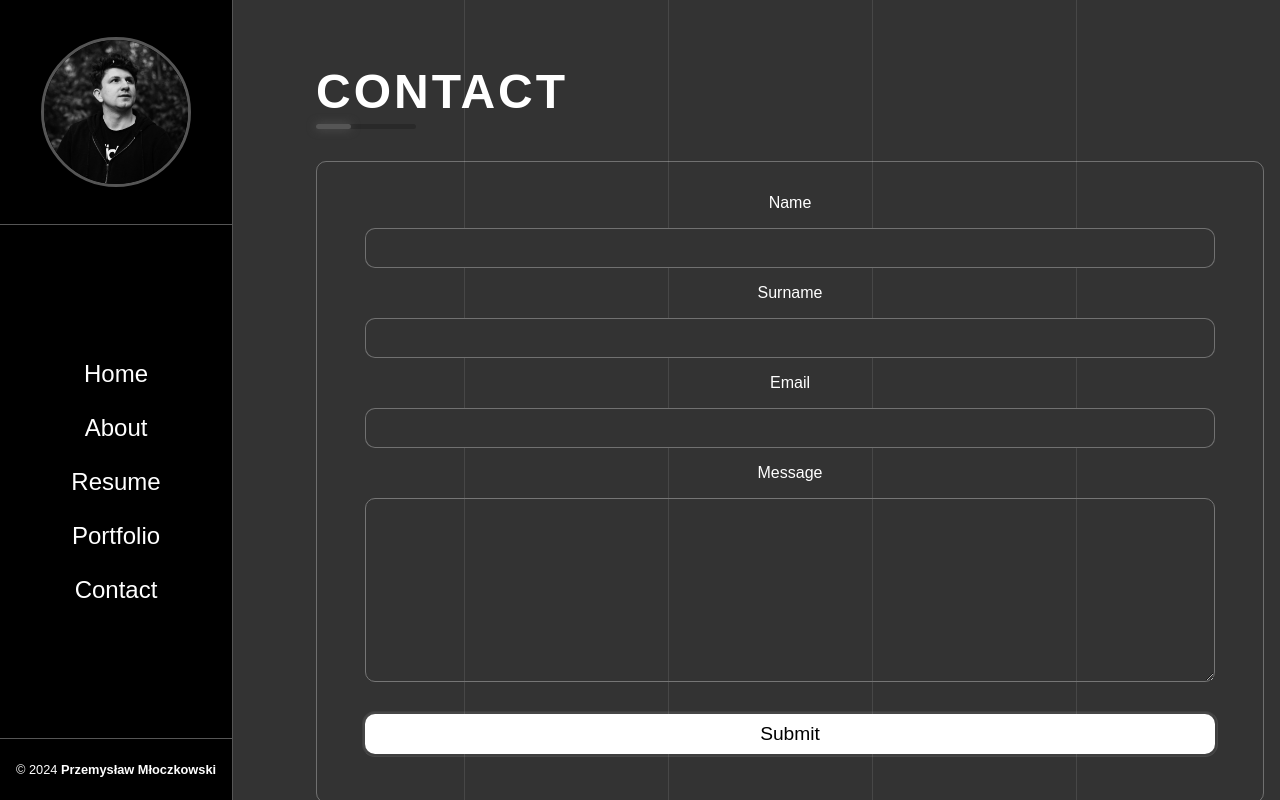
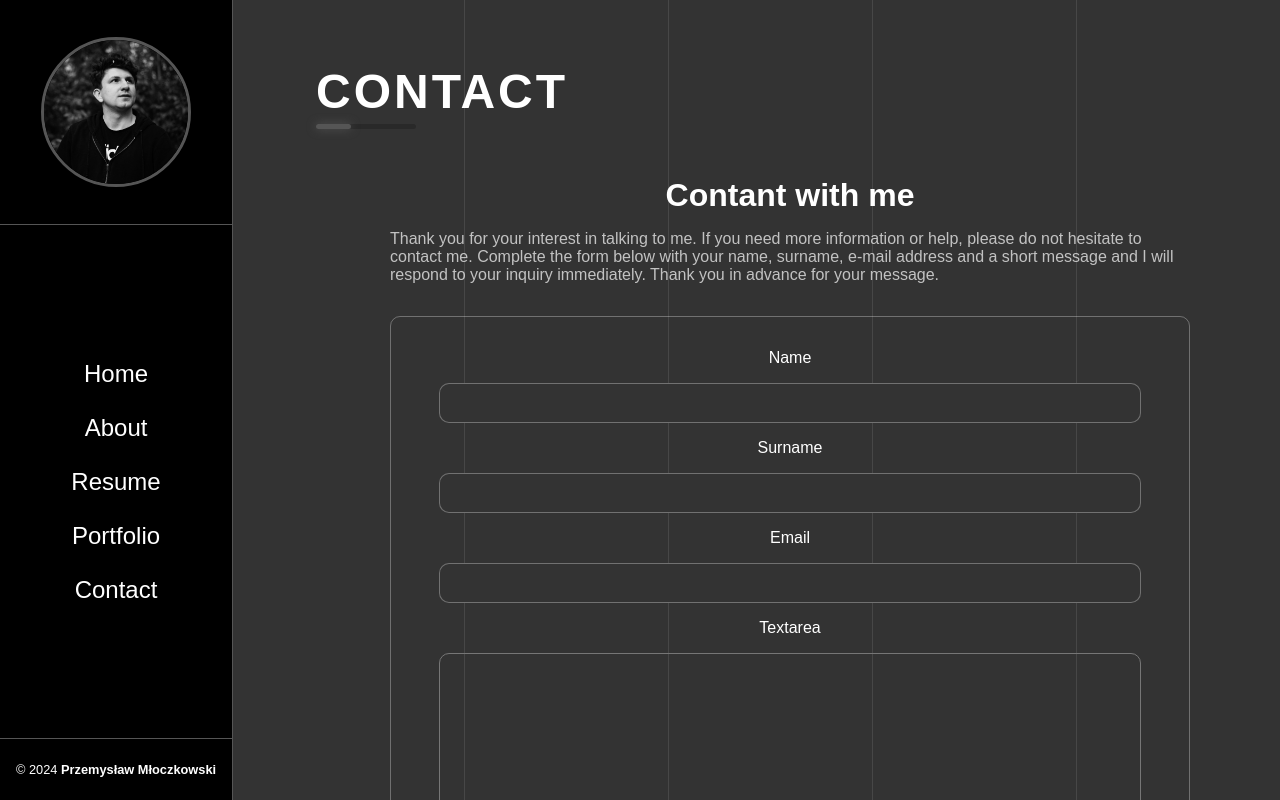
Before and after one commit to Malzagic/portfolio, a React (Create React App) app: page /contact in a window 1280 px wide. Shown: the top 800 px of the page. Built offline with nearby package versions, Linux system fonts and the light colour scheme.

Commit message:
upgrade v1.0.3

```diff
--- /dev/null
+++ b/src/components/contact/FormData.jsx
@@ -0,0 +1,58 @@
+import React, { useState } from "react";
+import Input from "./Input";
+import TextArea from "./TextArea";
+
+import styles from "./FormData.module.css";
+
+export default function FormData({ onSubmit }) {
+  const [formData, setFormData] = useState({
+    name: "",
+    surname: "",
+    email: "",
+    textarea: "",
+  });
+
+  const onChangeHandler = (e) => {
+    setFormData({ ...formData, [e.target.name]: e.target.value });
+  };
+
+  const handleSubmit = (e) => {
+    e.preventDefault();
+    onSubmit(formData);
+  };
+
+  return (
+    <form onSubmit={handleSubmit} className={styles.form} data-aos="fade-right">
+      <Input
+        type="text"
+        name="name"
+        id="name"
+        value={formData.name}
+        onChange={onChangeHandler}
+      />
+      <Input
+        type="text"
+        name="surname"
+        id="surname"
+        value={formData.surname}
+        onChange={onChangeHandler}
+      />
+      <Input
+        type="email"
+        name="email"
+        id="email"
+        value={formData.email}
+        onChange={onChangeHandler}
+      />
+      <TextArea
+        name="textarea"
+        id="textarea"
+        col={30}
+        row={10}
+        value={formData.textarea}
+        onChange={onChangeHandler}
+      />
+      <button type="submit" className={styles.submit}>Submit</button>
+    </form>
+  );
+}
--- /dev/null
+++ b/src/components/contact/FormData.module.css
@@ -0,0 +1,71 @@
+.form {
+  display: flex;
+  flex-direction: column;
+  max-width: 800px;
+  margin: 0 auto;
+  padding: 2rem;
+  border: 1px solid var(--secondary-background-color-rgb-dark);
+  border-radius: 10px;
+}
+
+.form label {
+  text-align: center;
+}
+
+.form input {
+  font-size: 1.2rem;
+  color: var(--secondary-color-dark);
+  border: 1px solid var(--secondary-background-color-rgb-dark);
+  border-radius: 10px;
+  background-color: var(--main-color-dark);
+  margin: 1rem;
+  padding: 0.5rem 1rem;
+  z-index: 1;
+}
+.form input:-webkit-autofill {
+  -webkit-text-fill-color: var(--navigation-background-color-dark);
+  -webkit-box-shadow: 0 0 0px 1000px var(--secondary-color-dark) inset;
+  transition: all 0.3s ease-in-out;
+}
+
+.form input:focus-visible,
+.form input:valid {
+  color: var(--navigation-background-color-dark);
+  outline-style: groove;
+  background-color: var(--secondary-color-dark);
+  outline-color: var(--bg-lines-color-dark);
+}
+
+.form textarea {
+  color: var(--secondary-color-dark);
+  border-radius: 10px;
+  background-color: inherit;
+  padding: 1rem;
+  margin: 1rem;
+  transition: all 0.3s ease-in-out;
+  z-index: 1;
+}
+
+.form textarea:focus,
+.form textarea:valid {
+  color: var(--navigation-background-color-dark);
+  outline-style: groove;
+  background-color: var(--secondary-color-dark);
+  outline-color: var(--bg-lines-color-dark);
+}
+
+.submit {
+  font-weight: bold;
+  display: inline-block;
+  padding: 0.75rem 1rem;
+  text-align: center;
+  border: none;
+  outline: none;
+  border-radius: 5px;
+  transition: .3s all ease-in-out;
+}
+
+.submit:hover {
+  color: var(--navigation-background-color-dark);
+  background-color: var(--secondary-color-dark);
+}
--- /dev/null
+++ b/src/components/contact/Input.jsx
@@ -0,0 +1,20 @@
+import React from "react";
+import { capitalizeString } from "../../util/capitalizer";
+
+export default function Input({ type, name, id, value, onChange }) {
+  const capitalized = capitalizeString(name);
+
+  return (
+    <>
+      <label htmlFor={name}>{capitalized}</label>
+      <input
+        type={type}
+        name={name}
+        id={id}
+        value={value}
+        onChange={onChange}
+        required
+      />
+    </>
+  );
+}
--- /dev/null
+++ b/src/components/contact/TextArea.jsx
@@ -0,0 +1,21 @@
+import React from "react";
+import { capitalizeString } from "../../util/capitalizer";
+
+export default function TextArea({ name, id, col, row, value, onChange }) {
+  const capitalized = capitalizeString(name);
+
+  return (
+    <>
+      <label htmlFor="message">{capitalized}</label>
+      <textarea
+        name={name}
+        id={id}
+        cols={col}
+        rows={row}
+        value={value}
+        onChange={onChange}
+        required
+      />
+    </>
+  );
+}
--- a/src/components/pages/Contact.css
+++ /dev/null
@@ -1,71 +0,0 @@
-.contact {
-    padding-top: 3rem;
-}
-
-.contact-form {
-    display: flex;
-    flex-direction: column;
-    margin: 0 auto;
-    padding: 2rem;
-    border: 1px solid var(--secondary-background-color-rgb-dark);
-    border-radius: 10px;
-}
-
-.contact-form label {
-    text-align: center;
-}
-
-.contact-form input {
-    font-size: 1.2rem;
-    color: var(--secondary-color-dark);
-    border: 1px solid var(--secondary-background-color-rgb-dark);
-    border-radius: 10px;
-    background-color: var(--main-color-dark);
-    margin: 1rem;
-    padding: 0.5rem 1rem;
-    z-index: 1;
-}
-.contact-form input:-webkit-autofill {
-    -webkit-text-fill-color: var(--navigation-background-color-dark);
-    -webkit-box-shadow: 0 0 0px 1000px var(--secondary-color-dark) inset;
-    transition: all .3s ease-in-out;
-}
-
-
-.contact-form input:focus-visible,
-.contact-form input:valid {
-    color: var(--navigation-background-color-dark);
-    outline-style: groove;
-    background-color: var(--secondary-color-dark);
-    outline-color: var(--bg-lines-color-dark);
-}
-
-.contact-form textarea {
-    color: var(--secondary-color-dark);
-    border-radius: 10px;
-    background-color: inherit;
-    padding: 1rem;
-    margin: 1rem;
-    transition: all .3s ease-in-out;
-    z-index: 1;
-}
-
-.contact-form textarea:focus,
-.contact-form textarea:valid {
-    color: var(--navigation-background-color-dark);
-    outline-style: groove;
-    background-color: var(--secondary-color-dark);
-    outline-color: var(--bg-lines-color-dark);
-}
-
-.sendBtn:hover {
-    color: var(--navigation-background-color-dark);
-    background-color: var(--secondary-color-dark);
-}
-
-
-/* @media (max-width: 758px) {
-    .contact-form input {
-        padding: 2rem;
-    }
-  } */
--- a/src/components/pages/Contact.jsx
+++ b/src/components/pages/Contact.jsx
@@ -1,37 +1,25 @@
-import React, { useState } from "react";
+import React from "react";
 import axios from "axios";
 // import ReCAPTCHA from "react-google-recaptcha";
 import Section from "../../shared/components/UI/section/Section";
+import FormData from "../contact/FormData";
 
-import "./Contact.css";
+import styles from "./Contact.module.css";
+
+import { ToastContainer, toast } from "react-toastify";
+import "react-toastify/dist/ReactToastify.css";
 
 import AOS from "aos";
 import "aos/dist/aos.css";
 
-import { ToastContainer, toast } from "react-toastify";
-import "react-toastify/dist/ReactToastify.css";
-
 AOS.init();
 
 export default function Contact() {
-  // change into a context or redux
-  const [nameValue, setNameValue] = useState("");
-  const [surnameValue, setSurnameValue] = useState("");
-  const [emailValue, setEmailValue] = useState("");
-  const [messageValue, setMessageValue] = useState("");
-
-  const sendEmailHandler = async (e) => {
-    e.preventDefault();
-
-    const formData = {
-      name: nameValue,
-      surname: surnameValue,
-      email: emailValue,
-      message: messageValue,
-    };
-
+  const sendEmailHandler = async (formData) => {
+    console.log(formData);
     try {
       const url = "https://www.pmdev.ovh/api/contact";
+      // const url = "http://localhost:8000/api/contact"
       const options = {
         headers: {
           "Content-Type": "application/json",
@@ -46,11 +34,6 @@ export default function Contact() {
           toast.warn(data.message);
         } else {
           toast.success(data.message);
-
-          setNameValue("");
-          setSurnameValue("");
-          setEmailValue("");
-          setMessageValue("");
         }
       }
     } catch (error) {
@@ -59,10 +42,6 @@ export default function Contact() {
       }
     }
   };
-
-  // function onChange(value) {
-  //   console.log("Captcha value:", value);
-  // }
 
   return (
     <Section title="Contact">
@@ -78,53 +57,17 @@ export default function Contact() {
         pauseOnHover
         theme="dark"
       />
-      <form
-        onSubmit={sendEmailHandler}
-        className="contact-form"
-        data-aos="fade-right"
-      >
-        <label htmlFor="name">Name</label>
-        <input
-          onChange={(e) => setNameValue(e.target.value)}
-          type="text"
-          id="name"
-          value={nameValue}
-          required
-        />
-        <label htmlFor="surname">Surname</label>
-        <input
-          onChange={(e) => setSurnameValue(e.target.value)}
-          type="text"
-          id="surname"
-          value={surnameValue}
-          required
-        />
-        <label htmlFor="email">Email</label>
-        <input
-          onChange={(e) => setEmailValue(e.target.value)}
-          type="email"
-          id="email"
-          value={emailValue}
-          required
-        />
-        <label htmlFor="message">Message</label>
-        <textarea
-          onChange={(e) => setMessageValue(e.target.value)}
-          name="message"
-          id="message"
-          cols="50"
-          rows="10"
-          value={messageValue}
-          required
-        />
-        <input className={"btn sendBtn"} type="submit" value={"Submit"} />
-        {/* <ReCAPTCHA
-          sitekey={process.env.REACT_APP_RECAPTCHA_SITE_KEY}
-          onChange={onChange}
-          theme="dark"
-          badge="bottomleft"
-        /> */}
-      </form>
+      <div data-aos="fade-right" className={styles.textContainer}>
+        <h2 className={styles.title}>Contant with me</h2>
+        <p className={styles.text}>
+          Thank you for your interest in talking to me. If you need more
+          information or help, please do not hesitate to contact me. Complete
+          the form below with your name, surname, e-mail address and a short
+          message and I will respond to your inquiry immediately. Thank you in
+          advance for your message.
+        </p>
+      </div>
+      <FormData onSubmit={sendEmailHandler} />
     </Section>
   );
 }
--- /dev/null
+++ b/src/components/pages/Contact.module.css
@@ -0,0 +1,17 @@
+.textContainer {
+    display: flex;
+    flex-direction: column;
+    justify-content: center;
+    align-items: center;
+    max-width: 800px;
+    margin: 2rem auto;
+}
+
+.title {
+    font-size: 2rem;
+    margin: 1rem 0;
+}
+
+.text {
+    color: var(--paragraph-color-dark);
+}
--- a/src/components/pages/Portfolio.jsx
+++ b/src/components/pages/Portfolio.jsx
@@ -69,8 +69,6 @@ export default function Portfolio() {
     fetchData();
   }, []);
 
-  console.log(repositories);
-
   if (loading || !repositories) {
     return (
       <>
--- /dev/null
+++ b/src/util/capitalizer.js
@@ -0,0 +1,4 @@
+export const capitalizeString = (str) => {
+  if(!str) return;
+  return str.charAt(0).toUpperCase() + str.slice(1)
+}
```
Also changed, not shown: src/components/portfolio/ImageBox.jsx (+7 -0 lines), src/components/contact/Input.module.css (added), src/components/contact/TextArea.module.css (added), 1 other file (tests, documents, lock files or other folders).
